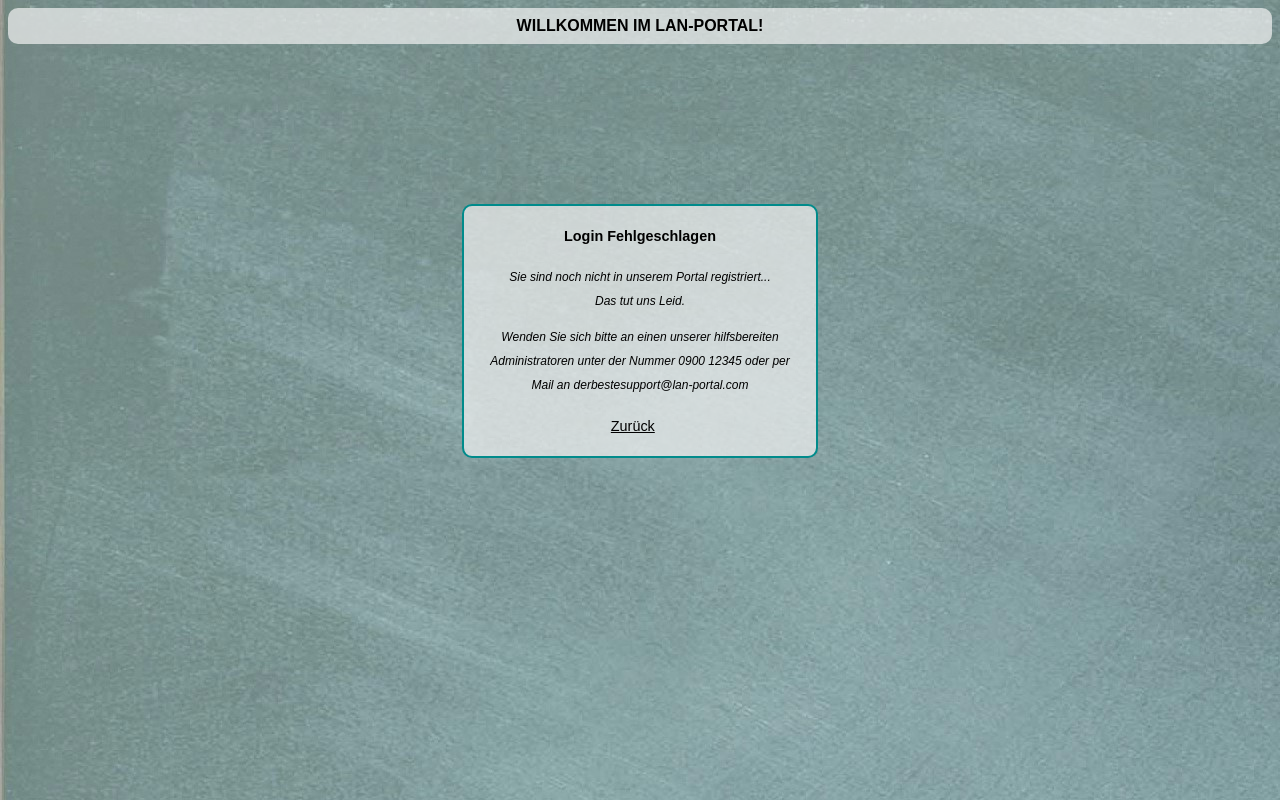
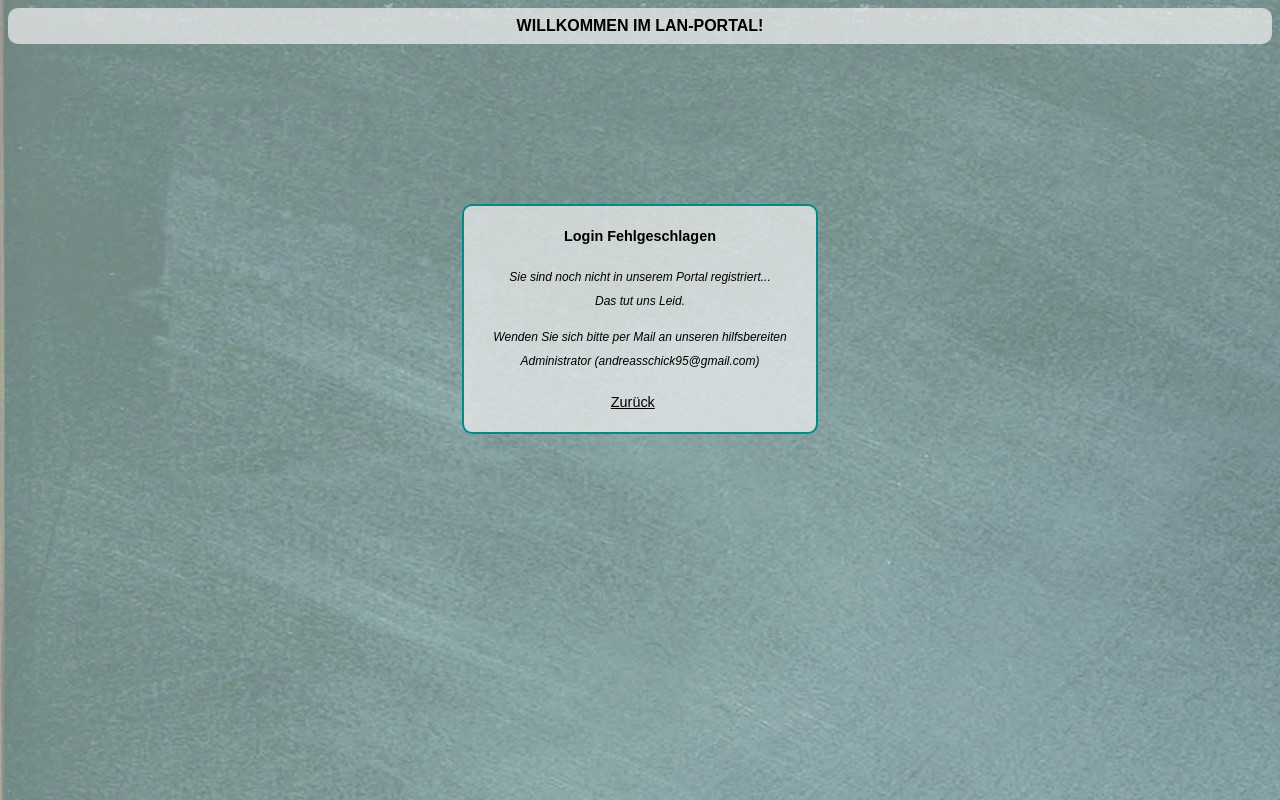
Before and after one commit to Abuturku/lanPortal, a plain HTML site: page war/loginFailed.html in a window 1280 px wide. Drawn offline with Linux system fonts and the light colour scheme.

Commit message:
mimimis
alles voll true real undso

```diff
--- a/war/loginFailed.html
+++ b/war/loginFailed.html
@@ -27,7 +27,7 @@
 					Sie sind noch nicht in unserem Portal registriert... Das&nbsptut&nbspuns&nbspLeid.
 				</p>
 				<p id="login_kleingedrucktes">
-					Wenden Sie sich bitte an einen unserer hilfsbereiten Administratoren unter der Nummer 0900&nbsp12345 oder per Mail an derbestesupport@lan-portal.com
+					Wenden Sie sich bitte per Mail an unseren hilfsbereiten Administrator (andreasschick95@gmail.com)
 				</p>
 				<p><a href="start">Zurück</a></p>
 
```
Also changed, not shown: war/start.html (+2 -2 lines).
